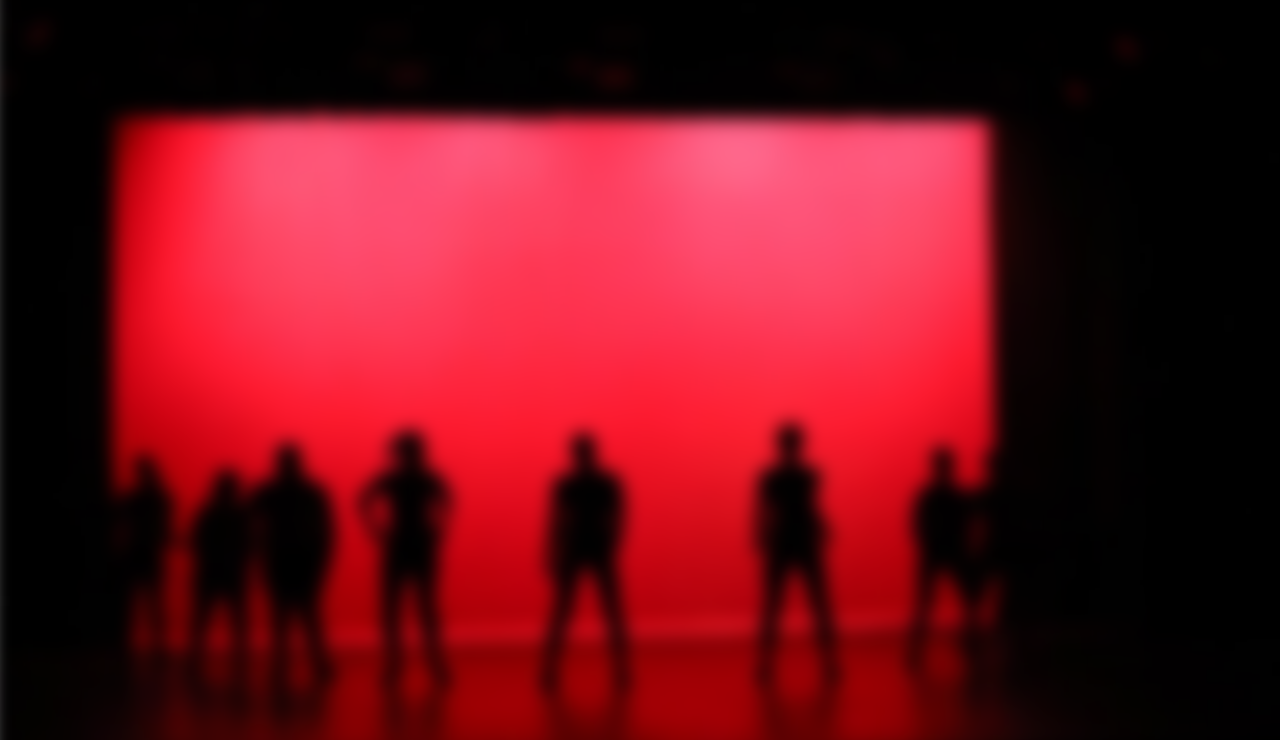
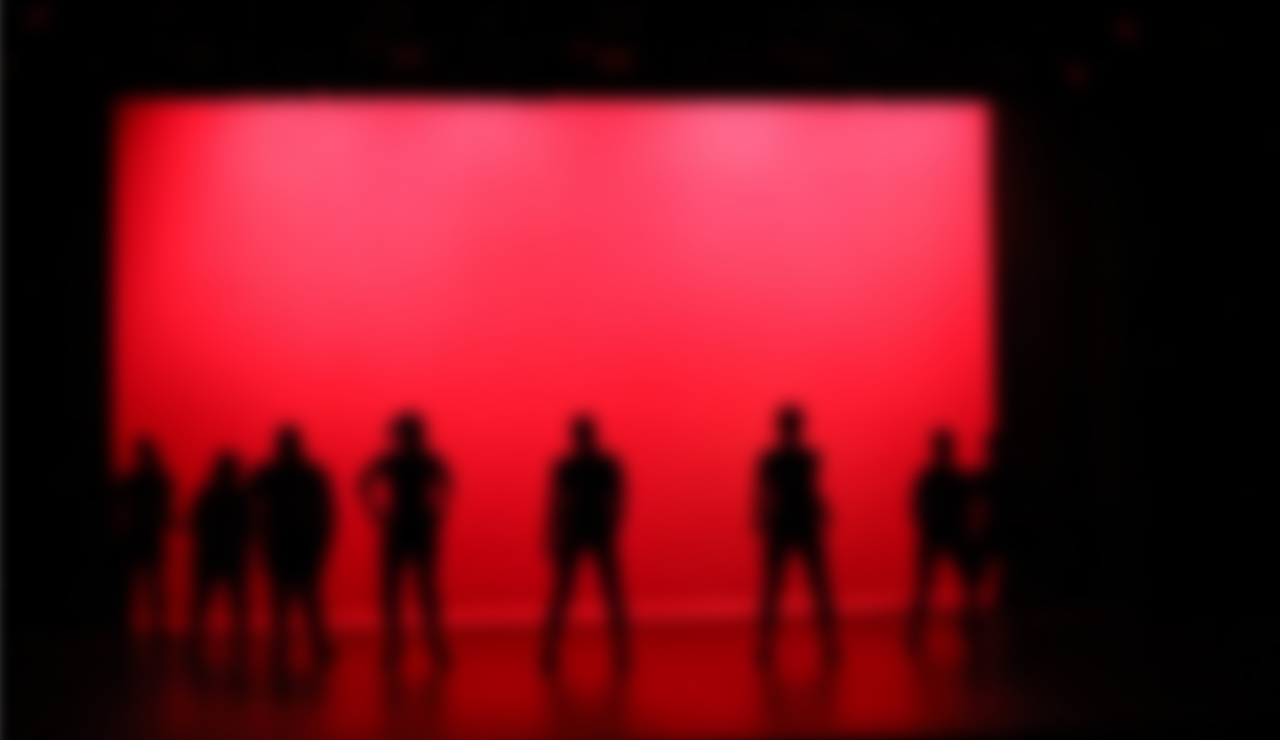
Before and after one commit to jd2012/sagetechcrew, a plain HTML site: page index.html in a window 1280 px wide. Shown: the part 60-800 px from the top of the page. Drawn offline with Linux system fonts and the light colour scheme.

Commit message:
Update style.css

```diff
--- a/style.css
+++ b/style.css
@@ -1,7 +1,7 @@
 .bg {
     position: fixed;
-    left: -10;
-    right: 10;
+    top: -10px;
+    left: -10px;
     z-index: -1;
     display: block;
     background: url(bg.jpg);
```
